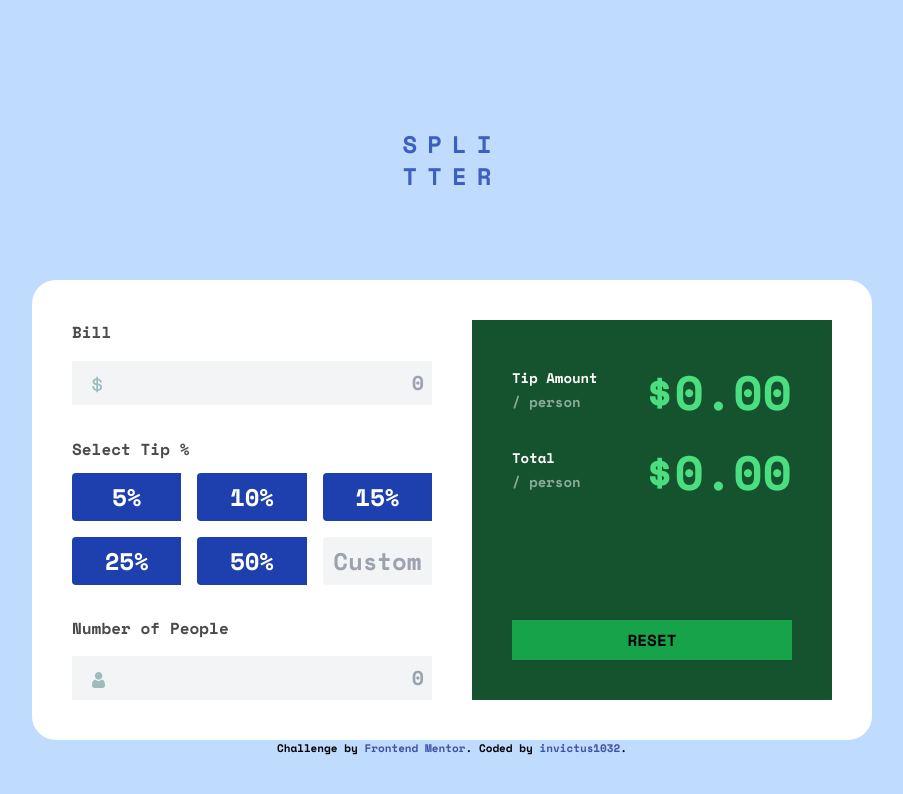
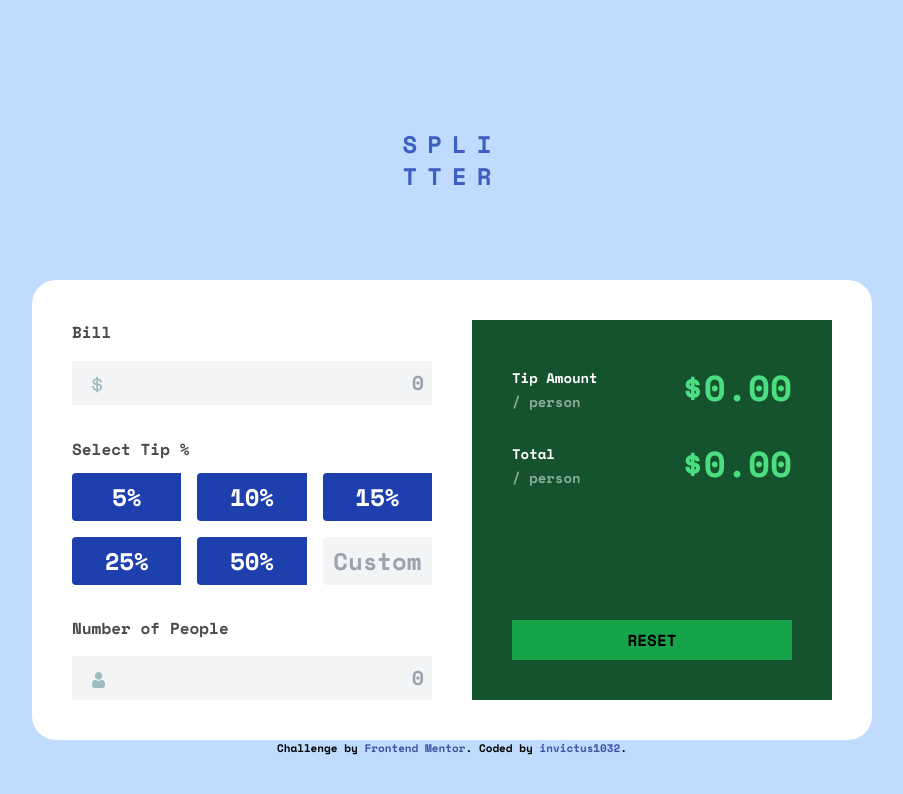
Before and after one commit to invictus1032/FrontendMentor_tip-calculator-app, a website with bundled scripts: page index.html in a window 1280 px wide. Shown: the whole page, without its empty margins (188-1091 px from the left). Built offline with nearby package versions, Linux system fonts and the light colour scheme.

Commit message:
fix: adjust result font size scale down to 4xl

```diff
--- a/index.html
+++ b/index.html
@@ -56,14 +56,14 @@
           <p class="text-sm mb-1">Tip Amount</p>
           <p class="text-sm opacity-50">/ person</p>
         </div>
-        <p class="text-green-400 text-5xl" id="result-tip">$0.00</p>
+        <p class="text-green-400 text-4xl" id="result-tip">$0.00</p>
       </div>
       <div class="flex justify-between">
         <div>
           <p class="text-sm mb-1">Total</p>
           <p class="text-sm opacity-50 mb-4">/ person</p>
         </div>
-        <p class="text-green-400 text-5xl" id="result-total">$0.00</p>
+        <p class="text-green-400 text-4xl" id="result-total">$0.00</p>
       </div>
       <button class="mt-auto bg-green-600 text-black py-2 mb-2 w-[100%] mx-auto block" id="reset-button">RESET</button>
     </section>
```
